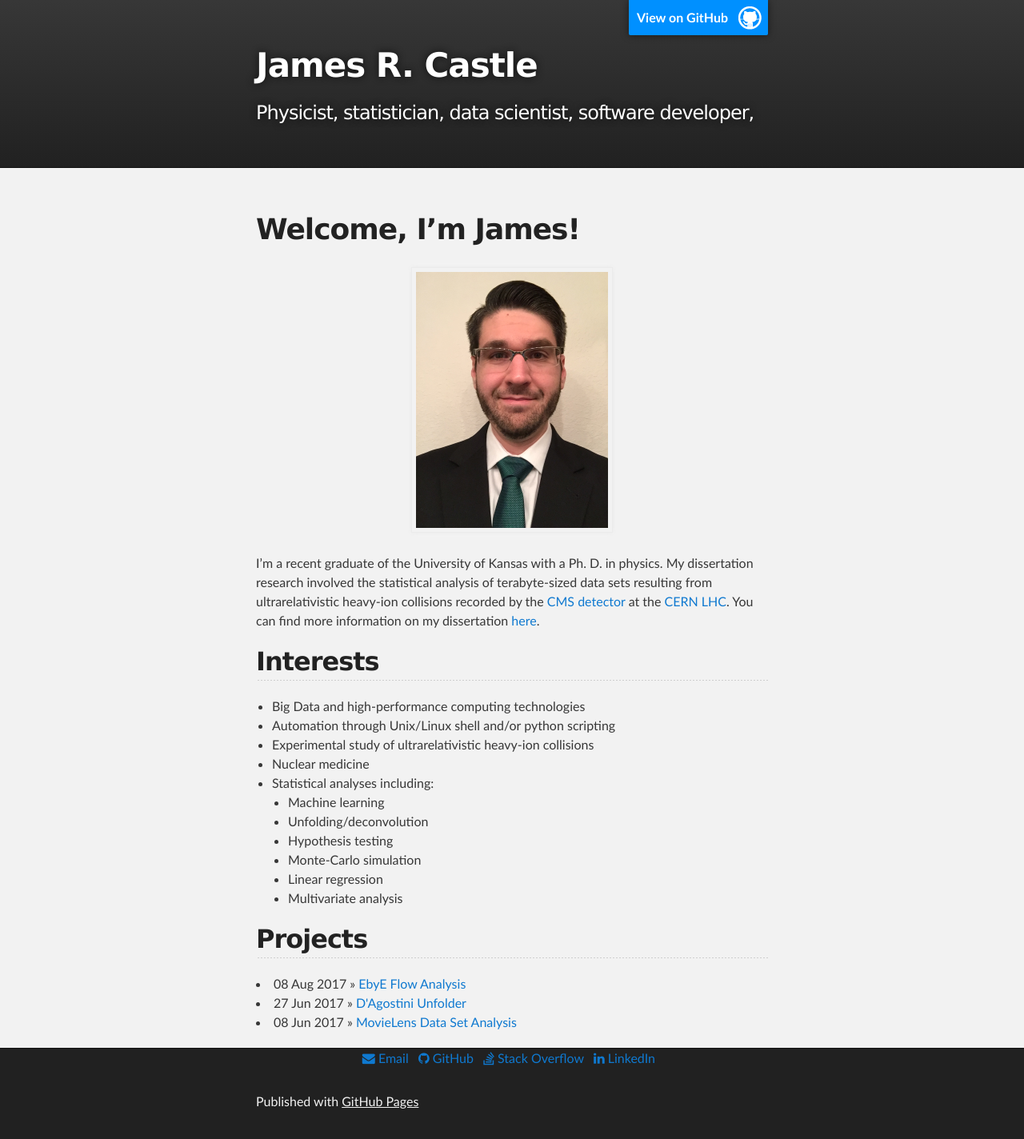
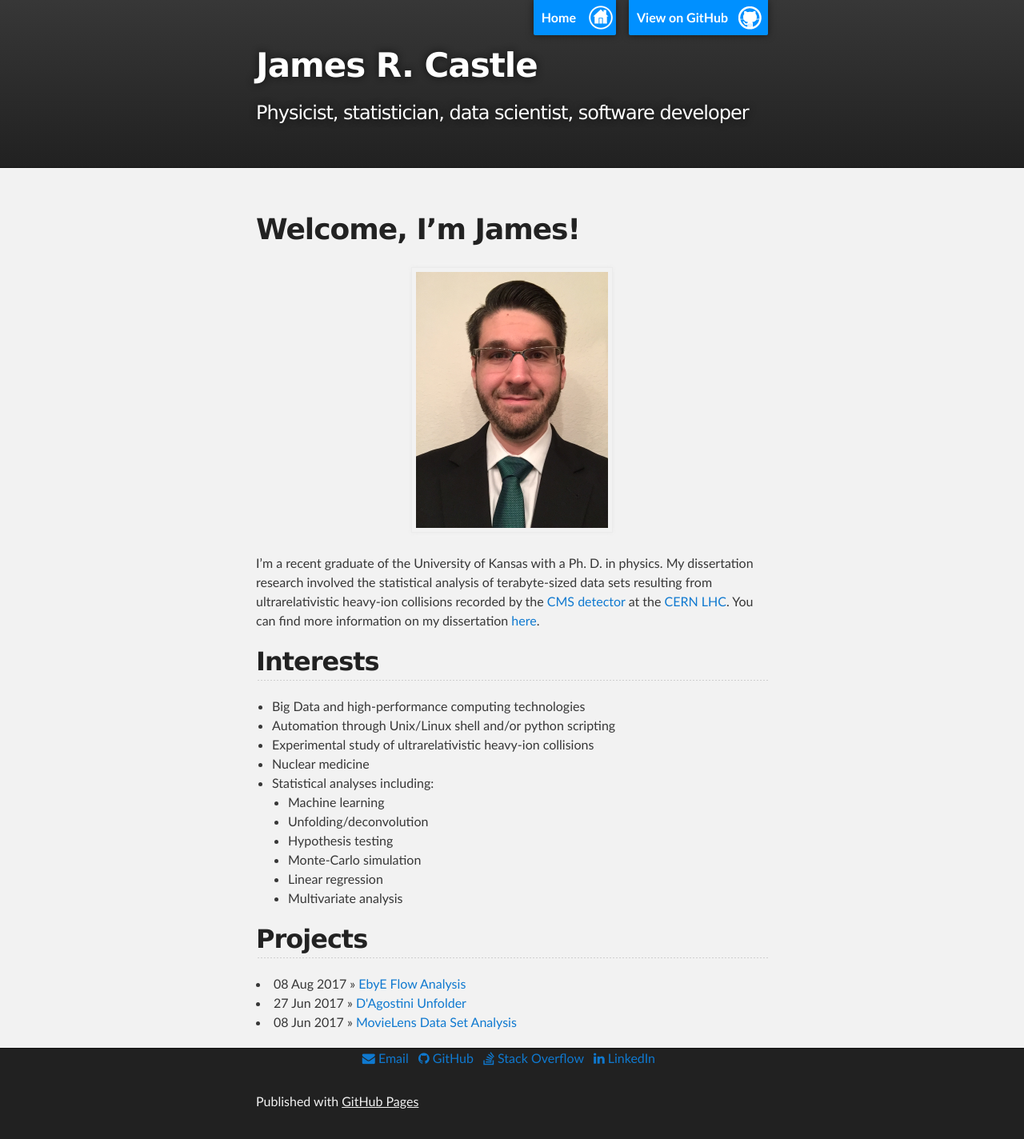
Before and after one commit to jrcastle/jrcastle.github.io, a Jekyll site: the page built from index.md, in a window 1280 px wide. Shown: the whole page at 80% size. Built offline with Jekyll 4.4.1, drawn with Linux system fonts in a browser that asks for light colours; nearby versions of some CDN libraries; our own code applies the rules of GitHub Pages for plain Markdown files.

Commit message:
Add home button

```diff
--- a/_config.yml
+++ b/_config.yml
@@ -1,5 +1,5 @@
 title: James R. Castle
-description: Physicist, statistician, data scientist, software developer,
+description: Physicist, statistician, data scientist, software developer
 show_downloads: false
 google_analytics:
 theme: jekyll-theme-slate
--- a/_layouts/default.html
+++ b/_layouts/default.html
@@ -22,10 +22,10 @@
     <div id="header_wrap" class="outer">
         <header class="inner">
           <a id="forkme_banner" href="{{ site.github.repository_url }}">View on GitHub</a>
+	  <a id="home_banner" href="{{ site.url }}/index.html">Home</a>
 
           <h1 id="project_title">{{ site.title | default: site.github.repository_name }}</h1>
           <h2 id="project_tagline">{{ site.description | default: site.github.project_tagline }}</h2>
-
           {% if site.show_downloads %}
             <section id="downloads">
               <a class="zip_download_link" href="{{ site.github.zip_url }}">Download this project as a .zip file</a>
--- a/_sass/jekyll-theme-slate.scss
+++ b/_sass/jekyll-theme-slate.scss
@@ -282,6 +282,21 @@ Full-Width Styles
   border-bottom-right-radius: 2px;
 }
 
+#home_banner {
+  display: block;
+  position: absolute;
+  top:0;
+  right: 200px;
+  z-index: 10;
+  padding: 10px 50px 10px 10px;
+  color: #fff;
+  background: url('../images/home.png') #0090ff no-repeat 95% 50%;
+  font-weight: 700;
+  box-shadow: 0 0 10px rgba(0,0,0,.5);
+  border-bottom-left-radius: 2px;
+  border-bottom-right-radius: 2px;
+}
+
 #header_wrap {
   background: #212121;
   background: -moz-linear-gradient(top, #373737, #212121);
```
Also changed, not shown: assets/images/home.png (added).
